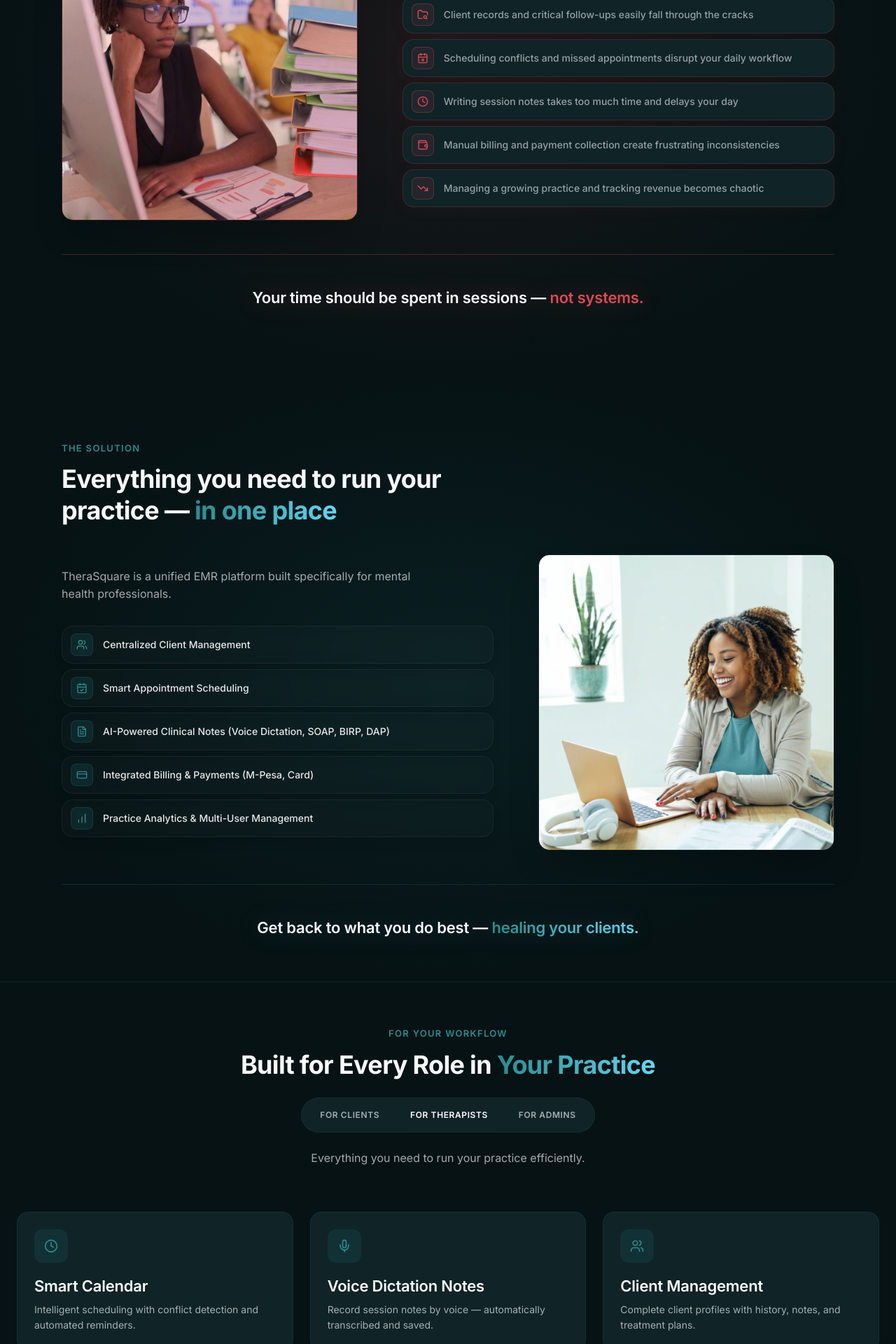
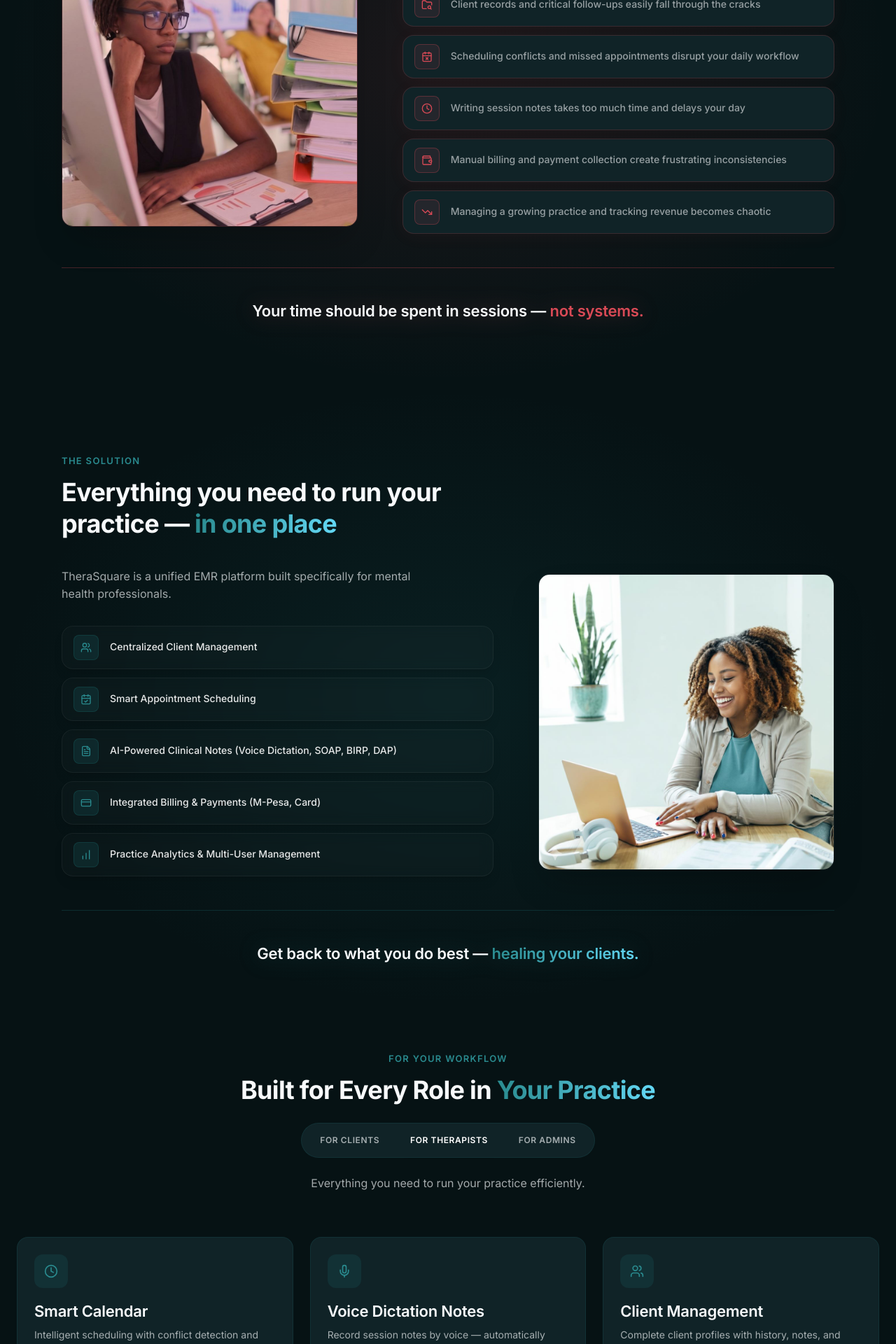
Before and after one commit to WanyekiTech/TheraSquareWebsite_CloudFlare, a React (Vite) app: page / in a window 1280 px wide. Shown: the part 1360-3280 px from the top of the page at 70% size. Built offline with nearby package versions, Linux system fonts and the light colour scheme.

Commit message:
UI Polish: Refine spacing, typography, and eradicate legacy brand colors

```diff
--- a/src/components/home/HowItLooks.tsx
+++ b/src/components/home/HowItLooks.tsx
@@ -199,7 +199,7 @@
                   <Activity size={10} className="text-slate-400" />
                   <span>Overview</span>
                 </button>
-                <button className="w-full flex items-center gap-2 px-1.5 py-1.2 rounded text-[8px] font-bold bg-[#f5efff] text-brand transition-all">
+                <button className="w-full flex items-center gap-2 px-1.5 py-1.2 rounded text-[8px] font-bold bg-brand/5 text-brand transition-all">
                   <CalendarIcon size={10} className="text-brand" />
                   <span>My Calendar</span>
                 </button>
@@ -320,7 +320,7 @@
                       onClick={() => setSelectedDay(day)}
                       className={`bg-white p-0.5 text-left flex flex-col justify-between cursor-pointer group transition-all relative ${
                         isCurrentSelected
-                          ? "ring-1 ring-brand z-10 bg-[#fbfaff]"
+                          ? "ring-1 ring-brand z-10 bg-brand/5"
                           : "hover:bg-slate-50"
                       }`}
                     >
@@ -566,7 +566,7 @@
                       onClick={() => setSelectedDay(day)}
                       className={`bg-white p-0.5 pt-1 pb-1 flex flex-col items-center justify-between cursor-pointer rounded transition-all min-h-[18px] ${
                         isSelected
-                          ? "ring-[1.2px] ring-brand bg-[#faf9ff] z-10"
+                          ? "ring-[1.2px] ring-brand bg-brand/5 z-10"
                           : "hover:bg-slate-50"
                       }`}
                     >
@@ -719,7 +719,7 @@
   return (
     <section className="py-16 md:py-20 lg:py-24 relative overflow-hidden bg-background flex flex-col justify-center items-center">
 
-      {/* Dynamic Purple Spotlight & Grid Floor */}
+      {/* Dynamic Brand Spotlight & Grid Floor */}
       <div className="absolute inset-0 bg-[radial-gradient(ellipse_at_center,rgba(29,107,110,0.4)_0%,rgba(7,5,18,1)_70%)] pointer-events-none" />
 
       {/* Glowing horizontal laser backdrop */}
@@ -736,7 +736,7 @@
             How it <span className="text-transparent bg-clip-text bg-gradient-to-r from-brand-light to-accent">Looks</span>
           </h2>
           <p className="body-muted max-w-lg mx-auto">
-            Run your practice with clarity and confidence. Manage appointments, records, billing, and reporting in one unified workspace.
+            Run your practice with clarity. Manage appointments, records, billing, and reporting in one unified workspace.
           </p>
         </div>
 
--- a/src/components/home/HowItWorksSteps.tsx
+++ b/src/components/home/HowItWorksSteps.tsx
@@ -75,11 +75,11 @@
           {/* Desktop Horizontal Connector Line with looping flow glow */}
           <div className="hidden lg:block absolute top-[44px] left-[10%] right-[10%] h-[2px] pointer-events-none z-0 overflow-hidden">
             {/* Base Line structure: ~2px on desktop with beautiful low-opacity structure */}
-            <div className="absolute inset-0 bg-[#8B5CF6]/25 rounded-full" />
+            <div className="absolute inset-0 bg-brand/25 rounded-full" />
 
             {/* Dynamic Thick Glow Layer */}
             <motion.div
-              className="absolute top-1/2 -translate-y-1/2 h-[8px] w-[20%] bg-gradient-to-r from-transparent via-[#8B5CF6] to-transparent blur-[4px] opacity-80"
+              className="absolute top-1/2 -translate-y-1/2 h-[8px] w-[20%] bg-gradient-to-r from-transparent via-brand to-transparent blur-[4px] opacity-80"
               animate={{
                 left: ["-20%", "120%"]
               }}
--- a/src/components/home/ProblemStatement.tsx
+++ b/src/components/home/ProblemStatement.tsx
@@ -82,15 +82,15 @@
               initial="hidden"
               whileInView="visible"
               viewport={{ once: true, margin: "-100px" }}
-              className="flex flex-col gap-2"
+              className="flex flex-col gap-3"
             >
               {PROBLEM_STATEMENTS.map((prob) => (
                 <motion.div
                   key={prob.id}
                   variants={itemVariants}
-                  className="bg-surface border border-destructive/20 rounded-2xl py-2.5 px-3 shadow-[0_4px_24px_rgba(217,74,86,0.05)] hover:border-destructive/40 transition-colors flex flex-row items-center gap-3.5"
+                  className="bg-surface border border-destructive/20 rounded-2xl py-3 px-4 shadow-[0_4px_24px_rgba(217,74,86,0.05)] hover:border-destructive/40 transition-colors flex flex-row items-center gap-4"
                 >
-                  <div className="w-8 h-8 rounded-lg bg-destructive/10 border border-destructive/30 flex items-center justify-center shrink-0">
+                  <div className="w-9 h-9 rounded-lg bg-destructive/10 border border-destructive/30 flex items-center justify-center shrink-0">
                     <prob.icon className="w-4 h-4 text-destructive" />
                   </div>
                   <p className="text-sm text-text-muted/90 font-medium leading-relaxed m-0">
--- a/src/components/home/RolesTabs.tsx
+++ b/src/components/home/RolesTabs.tsx
@@ -125,7 +125,7 @@
   };
 
   return (
-    <section className="pt-12 md:pt-14 lg:pt-16 pb-16 md:pb-20 lg:pb-24 bg-background relative z-10 border-t border-brand/20">
+    <section className="pt-12 md:pt-14 lg:pt-16 pb-16 md:pb-20 lg:pb-24 bg-background relative z-10">
       <div className="container mx-auto px-6">
 
         {/* Header */}
--- a/src/components/home/SolutionSection.tsx
+++ b/src/components/home/SolutionSection.tsx
@@ -83,15 +83,15 @@
               initial="hidden"
               whileInView="visible"
               viewport={{ once: true, margin: "-100px" }}
-              className="flex flex-col gap-2"
+              className="flex flex-col gap-3"
             >
               {SOLUTION_FEATURES.map((feature) => (
                 <motion.div
                   key={feature.id}
                   variants={itemVariants}
-                  className="bg-white/[0.02] border border-white/[0.05] rounded-2xl py-2.5 px-3 shadow-lg backdrop-blur-sm hover:bg-white/[0.04] hover:border-white/[0.1] transition-all flex flex-row items-center gap-3.5"
+                  className="bg-white/[0.02] border border-white/[0.05] rounded-2xl py-3 px-4 shadow-lg backdrop-blur-sm hover:bg-white/[0.04] hover:border-white/[0.1] transition-all flex flex-row items-center gap-4"
                 >
-                  <div className="w-8 h-8 rounded-lg bg-brand/20 border border-brand/30 flex items-center justify-center shrink-0">
+                  <div className="w-9 h-9 rounded-lg bg-brand/20 border border-brand/30 flex items-center justify-center shrink-0">
                     <feature.icon className="w-4 h-4 text-brand-light" />
                   </div>
                   <p className="text-sm font-medium text-white/90 m-0 leading-relaxed">
--- a/src/components/shared/FAQ.tsx
+++ b/src/components/shared/FAQ.tsx
@@ -42,7 +42,7 @@
   };
 
   return (
-    <section className="py-16 md:py-20 lg:py-24 bg-background border-t border-brand/20 z-10 relative">
+    <section className="py-16 md:pt-20 lg:pt-24 pb-12 bg-background border-t border-brand/20 z-10 relative">
       <div className="container mx-auto px-6 max-w-4xl">
 
         {/* Header */}
--- a/src/components/shared/FinalCTA.tsx
+++ b/src/components/shared/FinalCTA.tsx
@@ -5,7 +5,7 @@
 
 export const FinalCTA = () => {
   return (
-    <section className="py-16 md:py-20 lg:py-24 relative overflow-hidden bg-background border-t border-brand/30/25 z-10">
+    <section className="pt-12 pb-16 md:pb-20 lg:pb-24 relative overflow-hidden bg-background border-t border-brand/20 z-10">
       <div className="container mx-auto px-6 max-w-5xl">
 
         {/* Animated Background Pulse Blob */}
```
